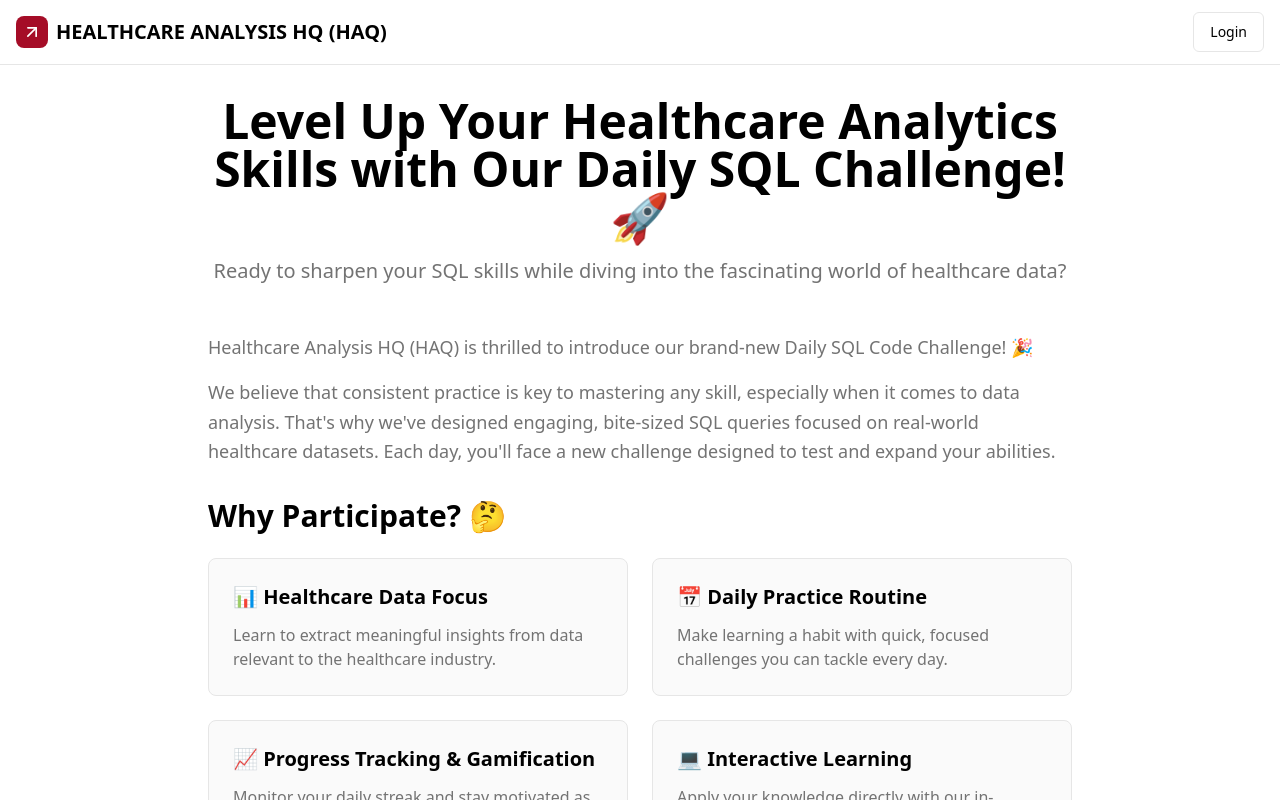
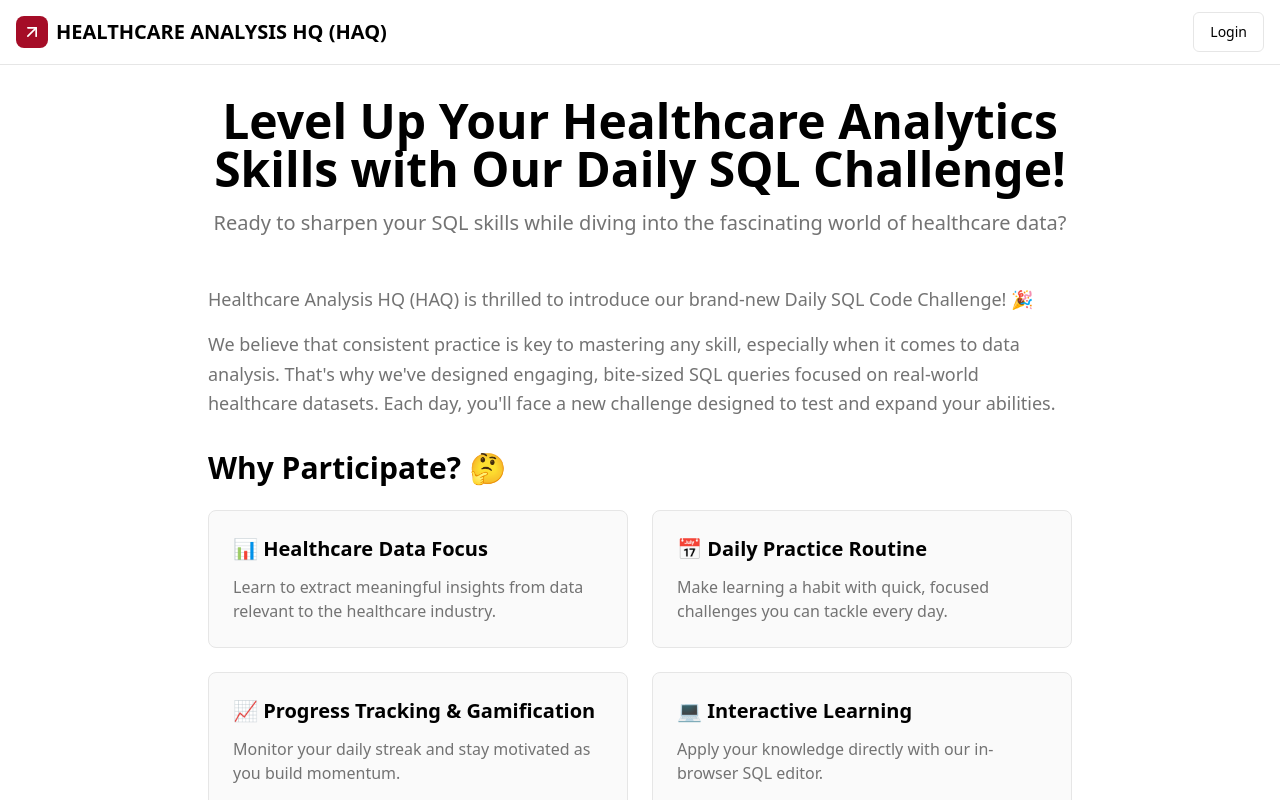
Before and after one commit to Agalyakarthik/curious-signup-page, a React (Vite) app: page / in a window 1280 px wide. Shown: the top 800 px of the page. Built offline with nearby package versions, Linux system fonts and the light colour scheme.

Commit message:
Remove blog content
Removed the blog content from the landing page.

```diff
--- a/src/pages/Index.tsx
+++ b/src/pages/Index.tsx
@@ -11,7 +11,7 @@ const Index = () => {
           {/* Blog Header */}
           <header className="text-center mb-12">
             <h1 className="text-4xl lg:text-5xl font-bold text-foreground mb-4">
-              Level Up Your Healthcare Analytics Skills with Our Daily SQL Challenge! 🚀
+              Level Up Your Healthcare Analytics Skills with Our Daily SQL Challenge!
             </h1>
             <p className="text-xl text-muted-foreground">
               Ready to sharpen your SQL skills while diving into the fascinating world of healthcare data?
```
